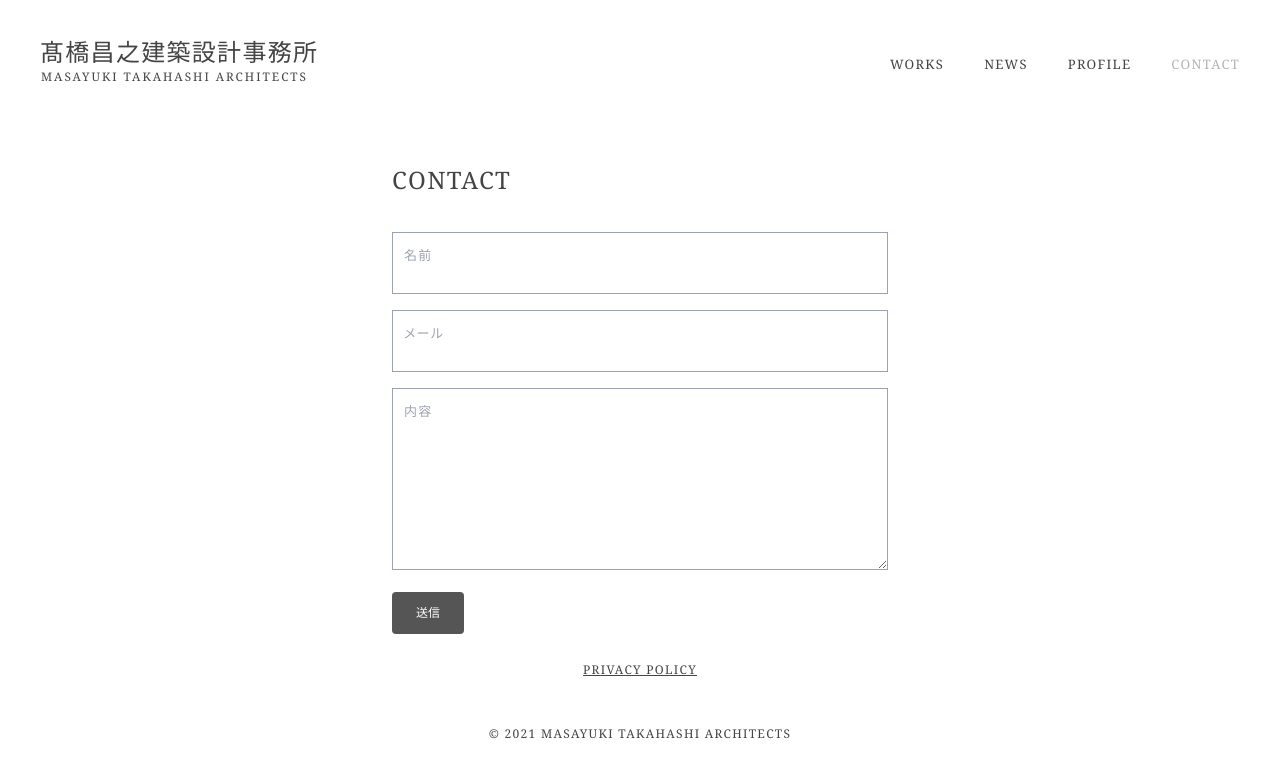
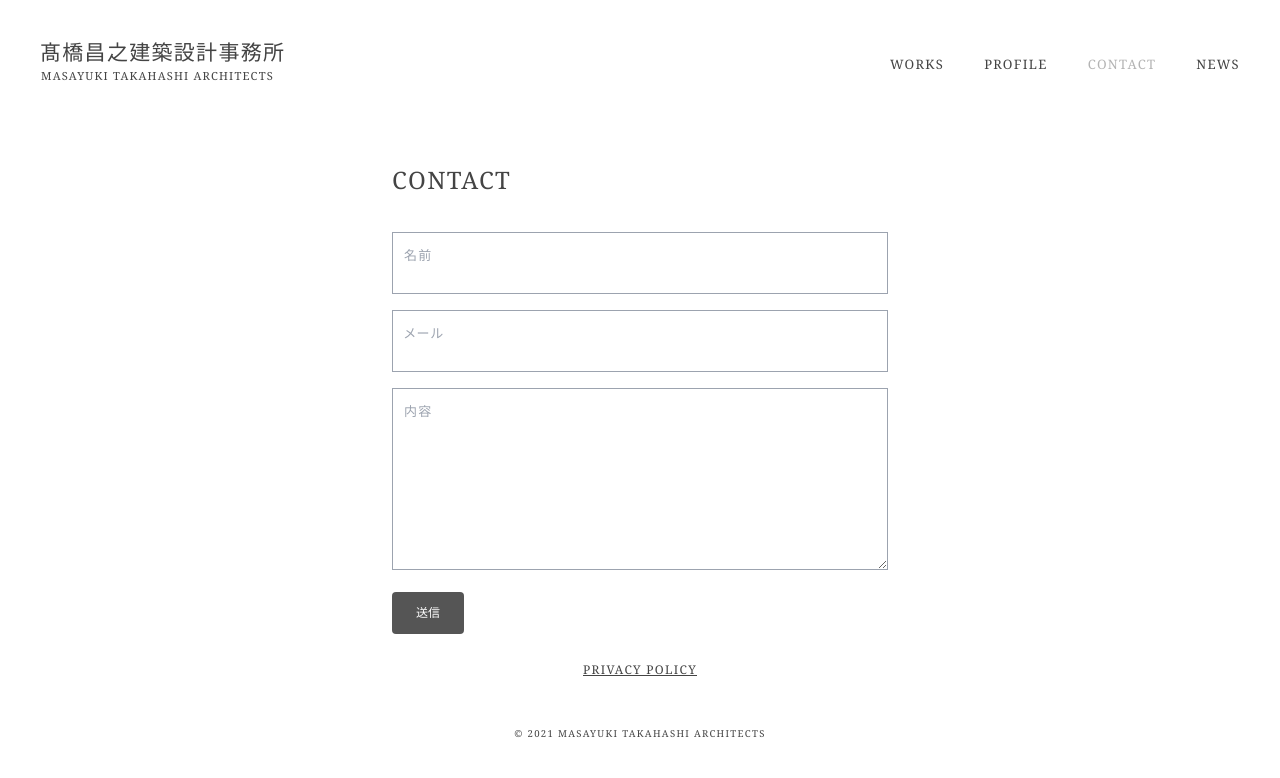
Before and after one commit to sycherry/takahashi-web, a Next.js app: page /contact in a window 1280 px wide. Shown: the top 778 px of the page. Built offline with nearby package versions, Linux system fonts and the light colour scheme.

Commit message:
design changed

```diff
--- a/components/layout.js
+++ b/components/layout.js
@@ -32,12 +32,12 @@ export default function Layout({ children }) {
       <div id="page-wrap">
         <div className={`mx-auto  ${router.pathname === '/' ? 'topPage' : null}`}>
 
-          <header className="mb-10 md:mb-20 g:mb-24 px-6 md:px-8 lg:px-10 pt-6 md:pt-8 lg:pt-10">
+          <header className={`mb-10 md:mb-20 g:mb-24 px-6 md:px-8 lg:px-10 pt-6 md:pt-8 lg:pt-10 mx-auto ${router.pathname === '/' ? null : 'max-w-screen-xl'}`}>
             <div className="flex w-full justify-between items-center">
               <div className="md:duration-500 md:hover:opacity-40">
                 <Link href="/" passHref>
                   <a>
-                    <p className="title-jp md:text-2xl z-20 mt-1 md:mt-0">髙橋昌之建築設計事務所</p>
+                    <p className="title-jp z-20 mt-1 md:mt-0">髙橋昌之建築設計事務所</p>
                     <p className="title-en mt-1 md:mt-0">MASAYUKI TAKAHASHI ARCHITECTS</p>
 
                   </a>
@@ -47,12 +47,12 @@ export default function Layout({ children }) {
                 <ul className="flex justify-end text-sm">
                   <li className={`${router.pathname == '/works' ? 'opacity-40' : ' '} mr-10 hover:opacity-40 md:duration-500`}>
                     <Link href="/works">WORKS</Link></li>
-                  <li className={`${router.pathname == '/news' ? 'opacity-40' : ' '} mr-10 hover:opacity-40 md:duration-500`}>
-                    <Link href="/news">NEWS</Link></li>
                   <li className={`${router.pathname == '/profile' ? 'opacity-40' : ' '} mr-10 hover:opacity-40 md:duration-500`}>
                     <Link href="/profile">PROFILE </Link></li>
-                  <li className={`${router.pathname == '/contact' ? 'opacity-40' : ' '} hover:opacity-40 md:duration-500`}>
+                  <li className={`${router.pathname == '/contact' ? 'opacity-40' : ' '} mr-10 hover:opacity-40 md:duration-500`}>
                     <Link href="/contact">CONTACT</Link></li>
+                  <li className={`${router.pathname == '/news' ? 'opacity-40' : ' '} hover:opacity-40 md:duration-500`}>
+                    <Link href="/news">NEWS</Link></li>
                 </ul>
               </div>
             </div>
@@ -62,6 +62,7 @@ export default function Layout({ children }) {
           <main className="text-xs md:text-sm">{children}</main>
 
           <footer className="py-6 md:py-8 lg:py-10 text-center">
+
             {router.pathname === '/' || !isVisible ? null :
               <svg onClick={scrollToTop}
                 className=" inline-block mb-6 md:mb-8 lg:mb-10 text-gray-200
@@ -72,13 +73,14 @@ export default function Layout({ children }) {
                 role="img"
                 xmlns="http://www.w3.org/2000/svg"
                 viewBox="0 0 511.7 511.7"
-                height="86"
+                //height="86"
+                height="60"
                 width="328"
               >
                 <path d="M369,382.7c-1.1,0-2.1-0.6-2.6-1.7L255.9,138.7L145.3,381c-0.6,1.4-2.3,2-3.8,1.4c-1.4-0.7-2.1-2.3-1.4-3.8l113.2-248
 c0.5-1,1.5-1.7,2.6-1.7l0,0c1.1,0,2.1,0.6,2.6,1.7l113.1,248c0.6,1.4,0,3.1-1.4,3.8C369.8,382.6,369.4,382.7,369,382.7z"/>
               </svg>}
-            <p className="text-xxs md:text-xs font-light">
+            <p className="text-xxs md:text-xxs font-light">
               &copy; 2021 <Link href={`/`}>
                 MASAYUKI TAKAHASHI ARCHITECTS
               </Link></p>
--- a/components/newsList.js
+++ b/components/newsList.js
@@ -13,7 +13,7 @@ export default function PostList(props) {
   const nextDisabled = parseInt(currentPage, 10) === parseInt(totalPages, 10);
   const prevDisabled = parseInt(currentPage, 10) === 1;
   return (
-    <article className="max-w-screen-lg mx-auto px-6 md:px-8 lg:px-10">
+    <article className="mb-10 md:mb-20 g:mb-24 px-6 md:px-8 lg:px-10 pt-6 md:pt-8 lg:pt-10 max-w-screen-lg mx-auto">
       <ul>
         <Accordion allowZeroExpanded>
           {posts.map((post) => (
--- a/components/worksList.js
+++ b/components/worksList.js
@@ -12,24 +12,32 @@ export default function WorksList(props) {
 
         {posts.map((post) => (
           <Link href={`/works/${post.slug}`} key={post.sys.id} passHref>
+            <>
+
               <div className="flex-item mr-6 md:mr-8 lg:mr-10 mb-6 md:mb-8 lg:mb-10 zoom-img relative group cursor-pointer ">
+                <div className="z-50 bg-white bg-opacity-80 absolute inset-0 flex justify-center items-end pb-4 invisible group-hover:visible">
+                  <p className="text-sm md:text-sm lg:text-sm mx-6">{post.title}
+                    <span className="lg:hidden ml-2 text-sm md:text-xs underline
+                      text-md mt-1 md:mt-2 text-gold">more</span></p></div>
                 <Image
                   src={post.image.url}
                   alt={`Cover Image for ${post.image.url}`}
                   width={800}
+                  className={'z-10'}
                   height={800}
                   blurDataURL={post.image.url}
                   placeholder="blur"
                   objectFit="cover"
                 />
                 <div className="z-20 absolute"></div>
-              <div className="works-list-title mb-4 absolute inset-x-0 bottom-0 flex items-center
+                {/* <div className="works-list-title mb-4 absolute inset-x-0 bottom-0 flex items-center
                   justify-center invisible group-hover:visible">
                   <p className="text-white text-sm md:text-sm lg:text-sm mx-6">{post.title}
                     <span className="lg:hidden ml-2 text-sm md:text-xs underline
                       text-md mt-1 md:mt-2 text-gold">more</span></p>
+                </div> */}
               </div>
-            </div>
+            </>
           </Link>
         ))}
       </div>
--- a/pages/profile.js
+++ b/pages/profile.js
@@ -30,8 +30,8 @@ export default function Profile(props) {
           url={`${Config.pageMeta.home.url}/profile`}
         />
         {profileData.map((profileData) => (
-          <article className="max-w-screen-xl mx-auto" key="1">
-            <div className="lg:flex lg:flex-row-reverse lg:px-10">
+          <article className="mb-10 md:mb-20 g:mb-24 px-6 md:px-8 lg:px-10 pt-6 md:pt-8 lg:pt-10 max-w-screen-xl mx-auto" key="1">
+            <div className="lg:flex lg:flex-row-reverse lg:px-0">
               <div className="md:mb-10 lg:mb-0 lg:pt-8 lg:flex-grow lg:pl-16 px-6 md:px-8 lg:px-0">
                 <h2 className="text-xl mb-8 md:mb-10">
                   髙橋 昌之<span className="text-base md:ml-4 mt-2 md:mt-0 block md:inline">MASAYUKI TAKAHASHI</span></h2>
--- a/styles/globals.css
+++ b/styles/globals.css
@@ -32,6 +32,15 @@ blockquote, dl, dd, h1, h2, h3, h4, h5, h6, hr, figure, p, pre, ul, li {
   font-size: 11.8px;
   letter-spacing: 2px;
 }
+
+  .title-jp {
+    font-size: 21px;
+  }
+
+  .title-en {
+    font-size: 11.2px;
+    letter-spacing: 1.2px !important;
+  }
 
 @media screen and (max-width: 767px) {
   .title-jp {
@@ -315,7 +324,7 @@ button[type="submit"]:hover {
 
   25% {
     opacity: 0;
-    transform: scale(1.05);
+    /* transform: scale(1.05); */
     z-index: 9;
   }
 
@@ -339,7 +348,7 @@ button[type="submit"]:hover {
 
   25% {
     opacity: 0;
-    -webkit-transform: scale(1.2);
+    /* -webkit-transform: scale(1.2); */
     z-index: 9;
   }
 
--- a/tailwind.config.js
+++ b/tailwind.config.js
@@ -3,7 +3,7 @@ module.exports = {
   darkMode: false, // or 'media' or 'class'
   theme: {
     fontSize: {
-      'xxs': '.6825rem',
+      'xxs': '.6rem',
       'xs': '.75rem', /* 11px */
       'sm': '.8125rem', /* 0.875rem .8125(13px)に変更 */
       'tiny': '.875rem',
--- a/utils/contentfulApi.js
+++ b/utils/contentfulApi.js
@@ -2,7 +2,7 @@ import { Config } from './config';
 
 
 export default class ContentfulApi {
-  // Call the Contentful GraphQL API using fetch.
+  // Call the Contentful GraphQL API using fetch
   static async callContentful(query) {
     const fetchUrl = `https://graphql.contentful.com/content/v1/spaces/${process.env.CONTENTFUL_SPACE_ID}`;
 
```
Lines whose indentation alone changed are shown as unchanged.
